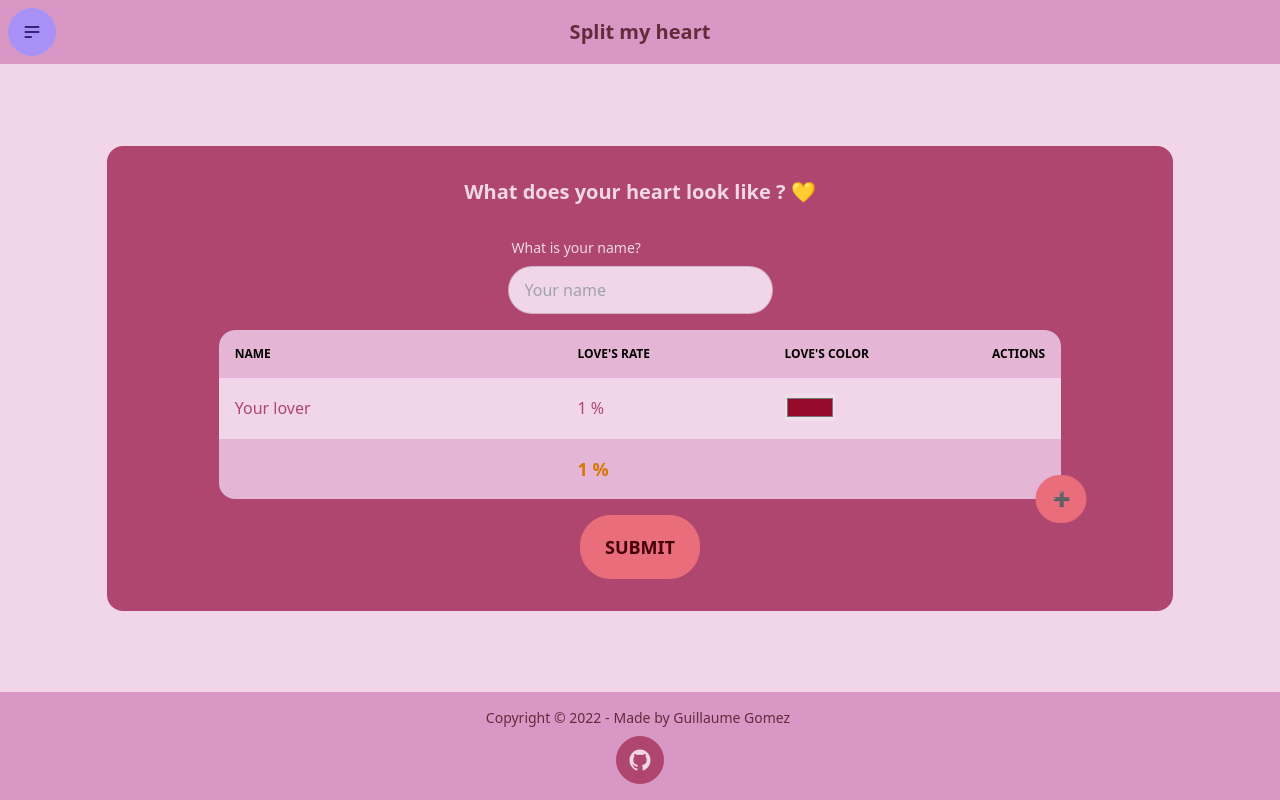
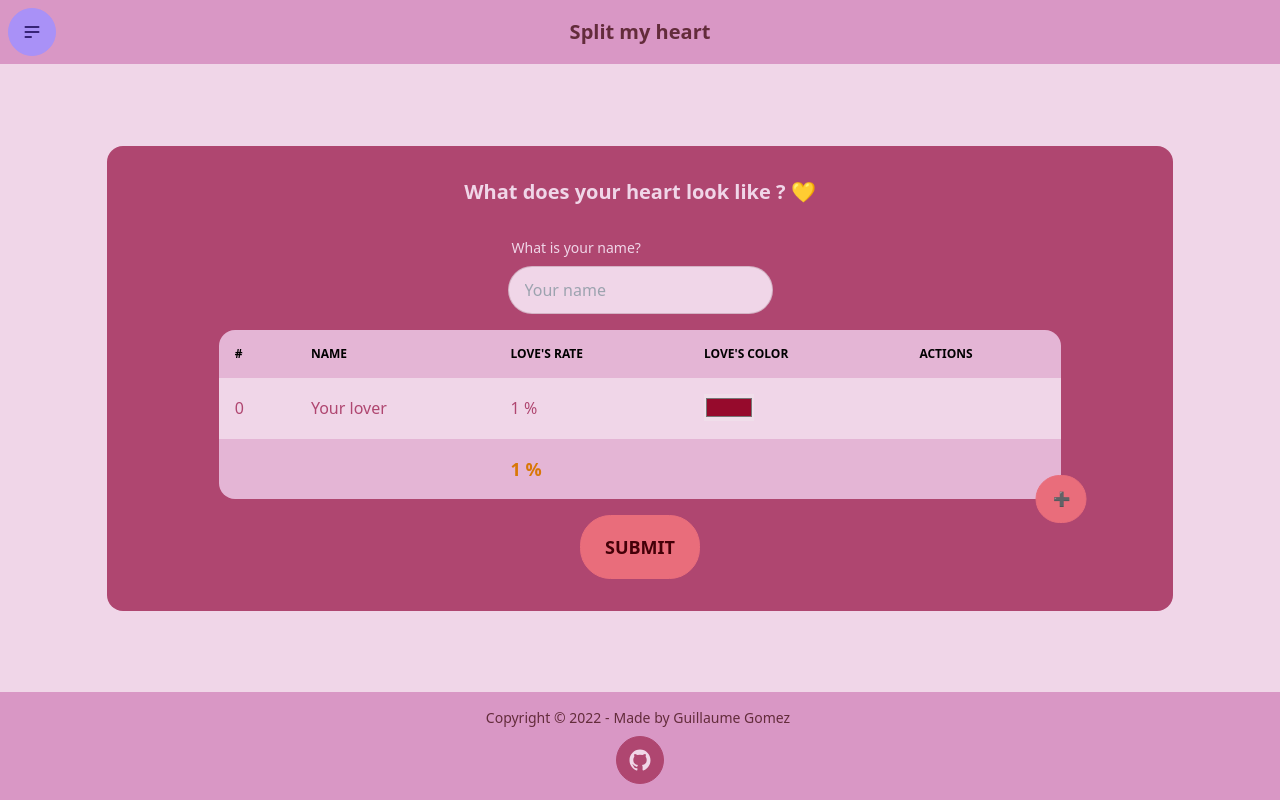
Before and after one commit to guillaume-gomez/split-my-heart, a React (Create React App) app: page /#/ in a window 1280 px wide. Before the commit this address led to /#/rawanita. Built offline with nearby package versions, Linux system fonts and the light colour scheme.

Commit message:
fix the bug when the lover percentage is not visible

```diff
--- a/src/Components/LoverTable.tsx
+++ b/src/Components/LoverTable.tsx
@@ -40,13 +40,14 @@ function LoverTable({ lovers, deleteLover, changeLover, toggleLover } : LoverTab
   }
 
   return (
-      <table className="table table-zebra w-full">
-        <thead className="bg-warning-content">
+      <table className="table w-full">
+        <thead className="">
           <tr className="text-black">
-            <th className="lg:w-5/12 w-6/12">Name</th>
-            <th className="lg:w-3/12 w-5/12">Love's rate</th>
-            <th className="lg:w-3/12 w-5/12">Love's color</th>
-            <th className="lg:w-1/12 w-1/12">Actions</th>
+            <th>#</th>
+            <th>Name</th>
+            <th>Love's rate</th>
+            <th>Love's color</th>
+            <th>Actions</th>
           </tr>
         </thead>
         <tbody>
@@ -60,6 +61,7 @@ function LoverTable({ lovers, deleteLover, changeLover, toggleLover } : LoverTab
                   }
                 }
               }>
+                <td>{index}</td>
                 <td>
                   {
                     lover.edited ?
@@ -109,10 +111,11 @@ function LoverTable({ lovers, deleteLover, changeLover, toggleLover } : LoverTab
         </tbody>
         <tfoot>
           <tr>
-            <th className="lg:w-5/12 w-4/12"></th>
-            <th className="lg:w-3/12 w-4/12 text-lg">{displaySumPercentage()}</th>
-            <th className="lg:w-2/12 w-4/12"></th>
-            <th className="lg:w-2/12 w-4/12"></th>
+            <th></th>
+            <th></th>
+            <th className="text-lg">{displaySumPercentage()}</th>
+            <th></th>
+            <th></th>
           </tr>
         </tfoot>
       </table>
```
